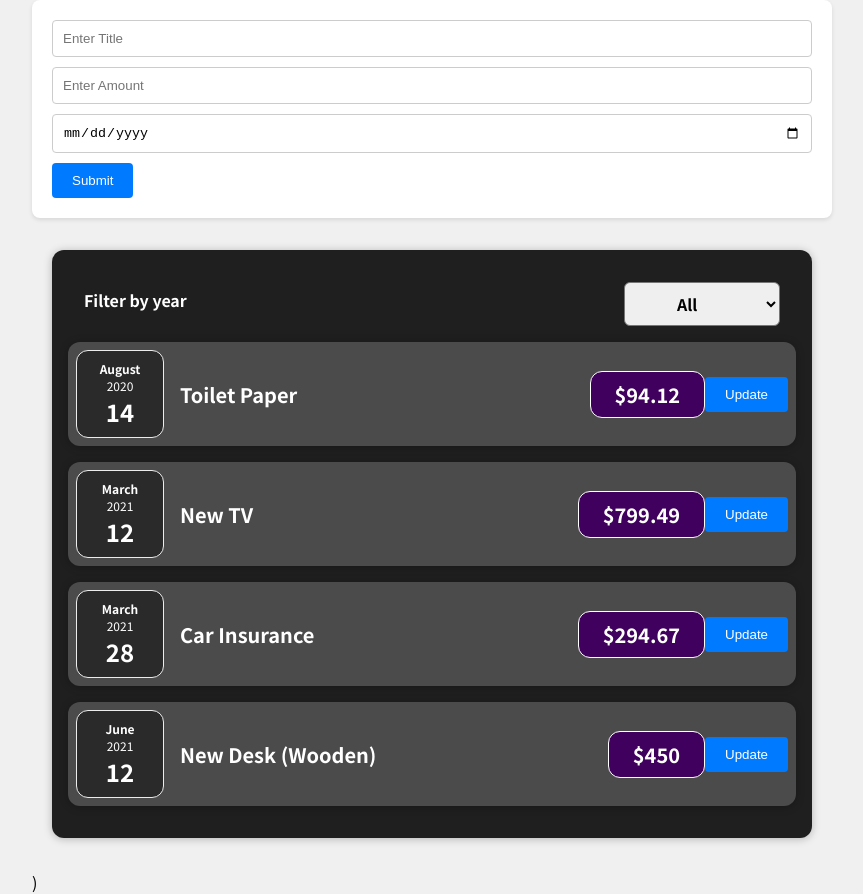
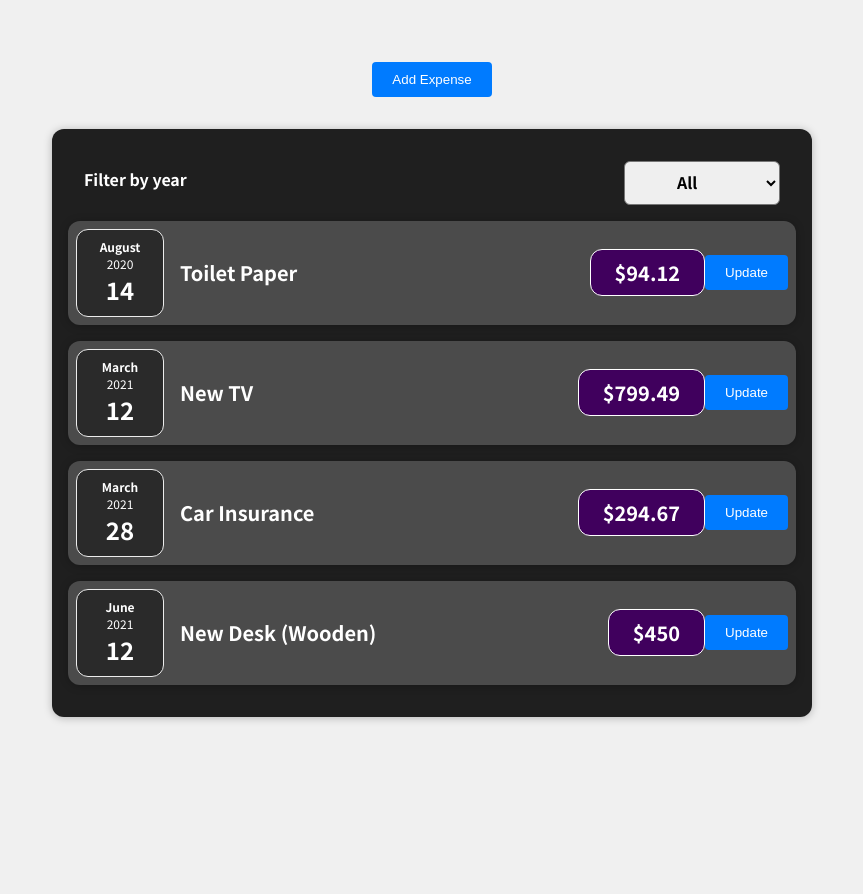
Before and after one commit to Ershad-Alam-67/01-starting-setup, a React (Create React App) app: page / in a window 1280 px wide. Shown: the whole page, without its empty margins (208-1071 px from the left). After the commit the page ends 800 px from the top, so only its background shows below. Built offline with nearby package versions, Linux system fonts and the light colour scheme.

Commit message:
Loading the Form Dynamically

```diff
--- a/src/components/Expenses/ExpenseForm.css
+++ b/src/components/Expenses/ExpenseForm.css
@@ -43,3 +43,7 @@ button {
 button:hover {
   background-color: #0056b3;
 }
+.btns {
+  margin-left: 10px;
+  box-shadow: 10px;
+}
--- a/src/components/Expenses/ExpenseForm.js
+++ b/src/components/Expenses/ExpenseForm.js
@@ -30,6 +30,7 @@ const ExpenseForm = (props) => {
     setEnteredAmount("")
     setEnteredDate("")
     setEnteredTitle("")
+    props.onSetFormShow()
   }
 
   function fun(eve) {
@@ -68,8 +69,11 @@ const ExpenseForm = (props) => {
           ></input>
         </div>
         <div className="btn">
-          <button type="submit" onClick={addItem}>
-            Submit
+          <button id="cancel" className="btns" onClick={props.onSetFormShow}>
+            Cancel
+          </button>
+          <button id="submit" className="btns" type="submit" onClick={addItem}>
+            Add Item
           </button>
         </div>
       </div>
--- a/src/components/Expenses/Expenses.js
+++ b/src/components/Expenses/Expenses.js
@@ -5,6 +5,7 @@ import "./Expenses.css"
 import ExpensesFilter from "./ExpensesFilter.js"
 
 const Expenses = (props) => {
+  let im = "./hero.png"
   function handleDeleteExpense(id) {
     const updatedItems = itemss.filter((expense) => expense.id !== id)
     setItem(updatedItems)
--- /dev/null
+++ b/src/components/Expenses/NewExpense.css
@@ -0,0 +1,5 @@
+.btn {
+  display: flex;
+  justify-content: center;
+  margin-top: 10px;
+}
--- a/src/components/Expenses/NewExpense.js
+++ b/src/components/Expenses/NewExpense.js
@@ -1,16 +1,37 @@
 import Expenses from "./Expenses"
 import React, { useState } from "react"
 import ExpenseForm from "./ExpenseForm"
+import "./NewExpense.css"
 
 const NewExpense = (props) => {
+  const [formShow, setFormShow] = useState(false)
+
+  const updateFormShow = () => {
+    setFormShow(true)
+  }
+  const updateFormShow2 = () => {
+    setFormShow(false)
+  }
+
   return (
     <div>
-      <ExpenseForm
-        set={props.fun}
-        onAddExpenseHandler={props.onAddExpenseHandler}
-      />
-      <Expenses items={props.expenses} set={props.fun} />)
+      {formShow && (
+        <ExpenseForm
+          set={props.fun}
+          onAddExpenseHandler={props.onAddExpenseHandler}
+          onSetFormShow={updateFormShow2}
+        />
+      )}
+      {!formShow && (
+        <div className="btn">
+          <button id="addExpense" onClick={updateFormShow}>
+            Add Expense
+          </button>
+        </div>
+      )}
+      <Expenses items={props.expenses} set={props.fun} />
     </div>
   )
 }
+
 export default NewExpense
```
